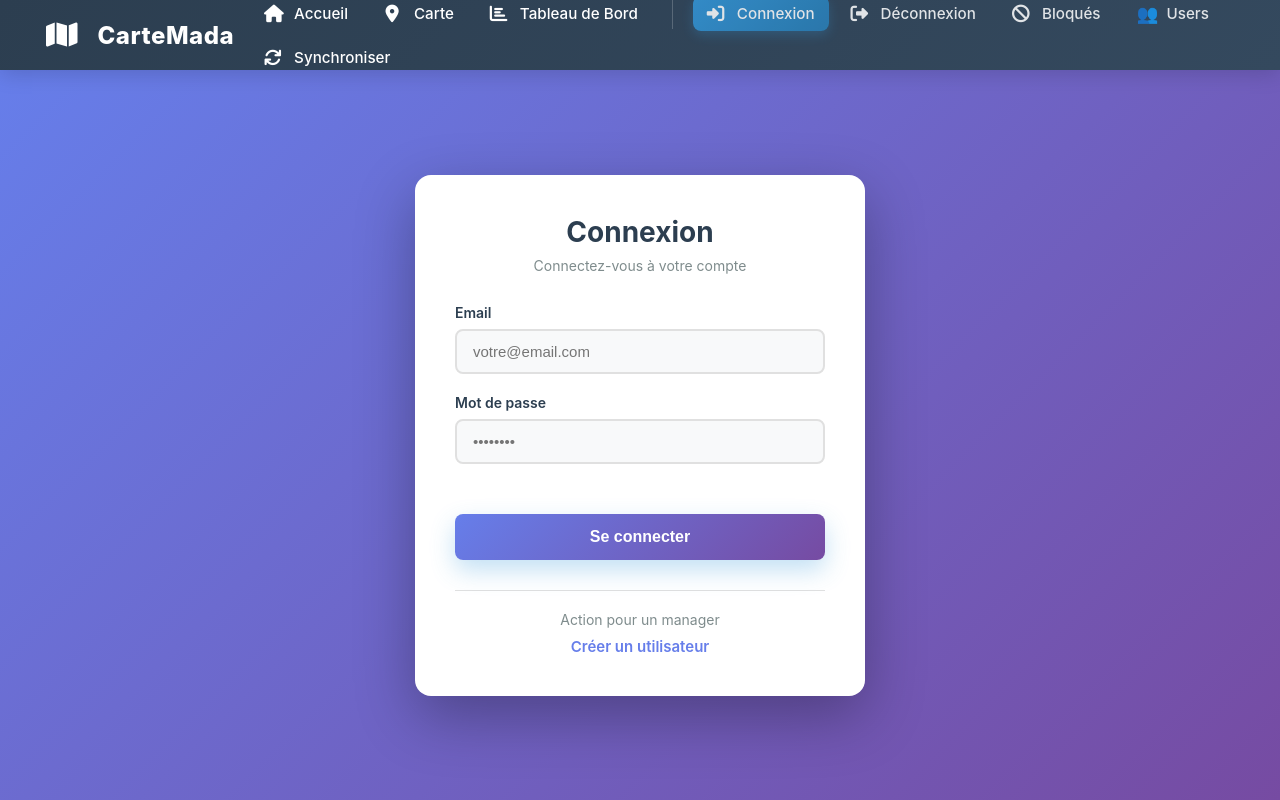
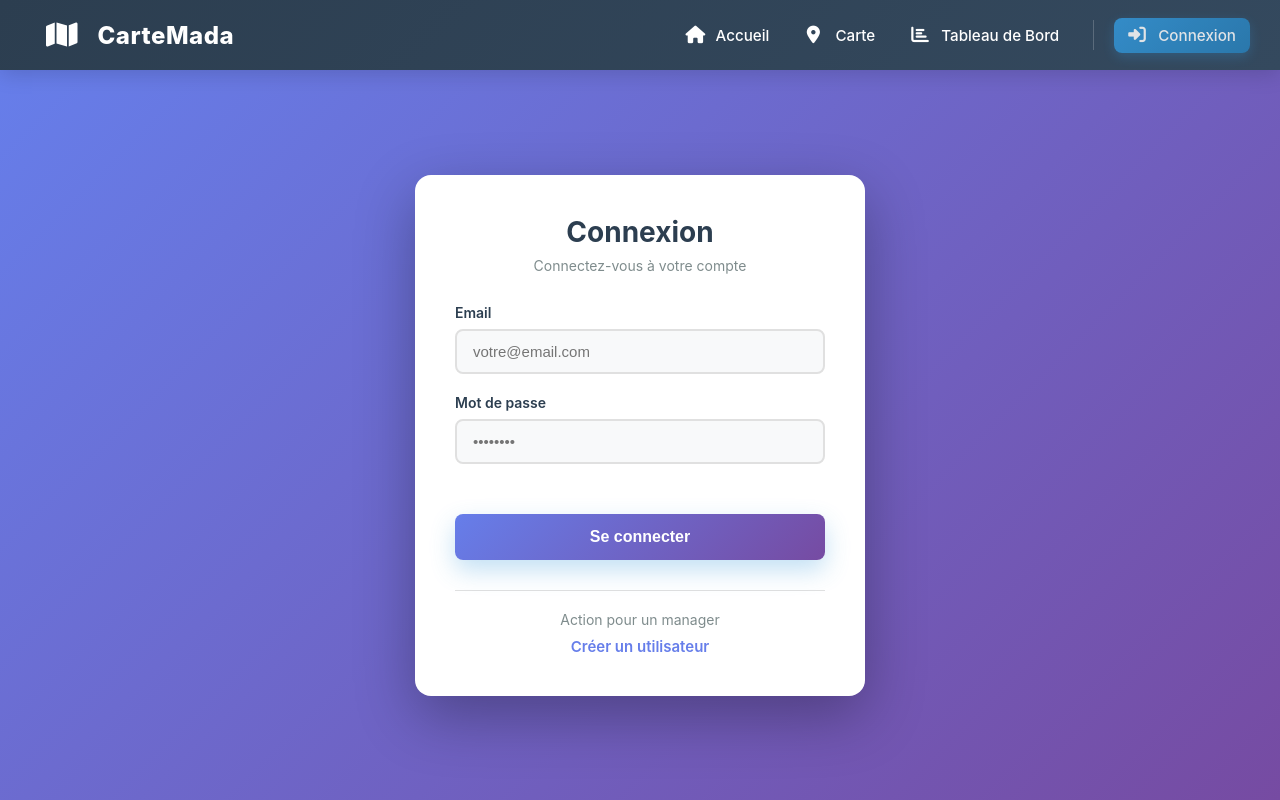
Before and after one commit to Tsirisoadinah/Cloud_Vue, a Vue app: page /login in a window 1280 px wide. Built offline with nearby package versions, Linux system fonts and the light colour scheme.

Commit message:
Condition d'affichage

```diff
--- a/src/App.vue
+++ b/src/App.vue
@@ -22,23 +22,23 @@
             Tableau de Bord
           </RouterLink>
           <div class="nav-divider"></div>
-          <RouterLink to="/login" class="nav-link auth-link">
+          <RouterLink v-if="!isUserAuthenticated" to="/login" class="nav-link auth-link">
             <i class="fas fa-sign-in-alt link-icon"></i>
             Connexion
           </RouterLink>
-          <a @click.prevent="showLogoutConfirmation" class="nav-link auth-link logout-link">
+          <a v-if="isUserAdmin" @click.prevent="showLogoutConfirmation" class="nav-link auth-link logout-link">
             <i class="fas fa-sign-out-alt link-icon"></i>
             Déconnexion
           </a>
-          <RouterLink to="/blocked-users" class="nav-link auth-link">
+          <RouterLink v-if="isUserAdmin" to="/blocked-users" class="nav-link auth-link">
             <i class="fas fa-ban link-icon"></i>
             Bloqués
           </RouterLink>
-          <RouterLink to="/users-list" class="nav-link auth-link">
+          <RouterLink v-if="isUserAdmin" to="/users-list" class="nav-link auth-link">
             <span class="link-icon">👥</span>
             Users
           </RouterLink>
-          <button @click="handleSync" class="nav-link sync-button" :disabled="isSyncing">
+          <button v-if="isUserAdmin" @click="handleSync" class="nav-link sync-button" :disabled="isSyncing">
             <i class="fas fa-sync link-icon" :class="{ 'fa-spin': isSyncing }"></i>
             {{ isSyncing ? 'Synchronisation...' : 'Synchroniser' }}
           </button>
@@ -78,6 +78,7 @@
 
 <script>
 import api from './services/api.js'
+import { isAdmin, isAuthenticated } from './services/authService.js'
 
 export default {
   name: 'App',
@@ -86,6 +87,15 @@ export default {
     return {
       showLogoutModal: false,
       isSyncing: false
+    }
+  },
+
+  computed: {
+    isUserAdmin() {
+      return isAdmin()
+    },
+    isUserAuthenticated() {
+      return isAuthenticated()
     }
   },
 
--- a/src/services/api.js
+++ b/src/services/api.js
@@ -1,7 +1,7 @@
 import axios from 'axios'
 
 const api = axios.create({
-  baseURL: 'http://localhost:8085',
+  baseURL: 'http://localhost:8081',
   headers: {
     "Content-Type": "application/json"
   }
--- a/src/services/authService.js
+++ b/src/services/authService.js
@@ -24,3 +24,8 @@ export const signup = (data) => {
 export const isAuthenticated = () => {
   return !!localStorage.getItem('token')
 }
+
+export const isAdmin = () => {
+  const role = localStorage.getItem('role')
+  return role === 'manager' || role === 'admin'
+}
```
